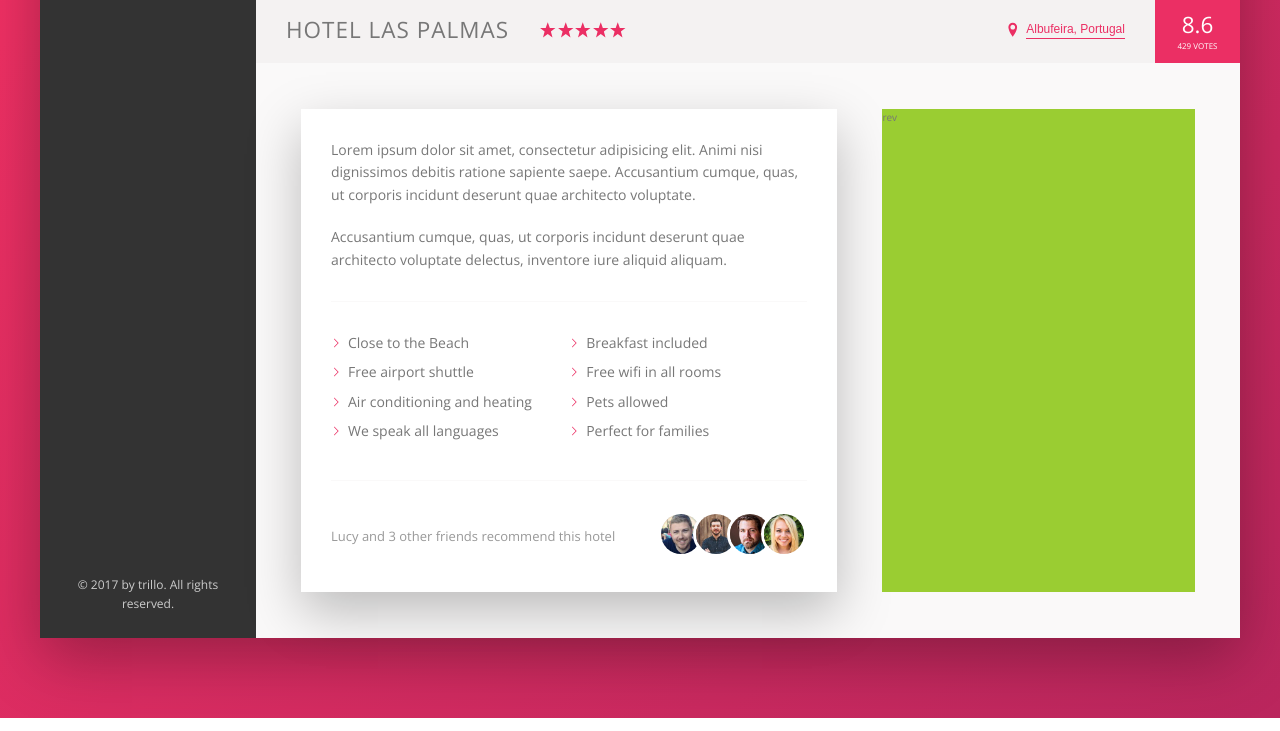
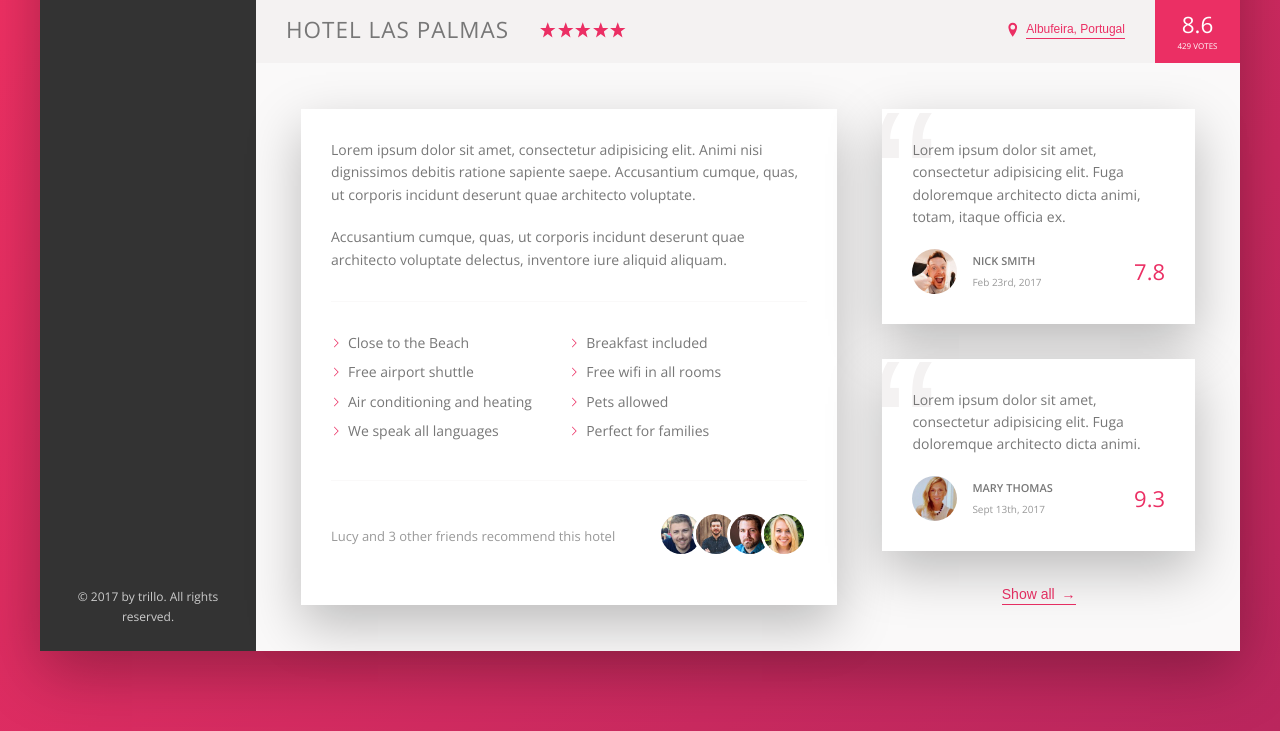
Before and after one commit to mmkrty/Jonas-advance-css-Trillo, a website: page index.html in a window 1280 px wide. Shown: the part 538-1269 px from the top of the page. Drawn offline with nearby package versions, Linux system fonts and the light colour scheme.

Commit message:
complete user reviews section

```diff
--- a/index.html
+++ b/index.html
@@ -180,7 +180,39 @@
                     </div>
 
                     <div class="user-reviews">
-                        rev
+                        <figure class="review">
+                            <blockquote class="review__text">
+                                Lorem ipsum dolor sit amet, consectetur adipisicing elit. Fuga doloremque architecto
+                                dicta animi, totam, itaque officia ex.
+                            </blockquote>
+                            <figcaption class="review__user">
+                                <img src="img/user-1.jpg" alt="User 1" class="review__photo">
+                                <div class="review__user-box">
+                                    <p class="review__user-name">Nick Smith</p>
+                                    <p class="review__user-date">Feb 23rd, 2017</p>
+                                </div>
+                                <div class="review__rating">7.8</div>
+                            </figcaption>
+                        </figure>
+
+                        <figure class="review">
+                            <blockquote class="review__text">
+                                Lorem ipsum dolor sit amet, consectetur adipisicing elit. Fuga doloremque architecto
+                                dicta animi.
+                            </blockquote>
+                            <figcaption class="review__user">
+                                <img src="img/user-2.jpg" alt="User 2" class="review__photo">
+                                <div class="review__user-box">
+                                    <p class="review__user-name">Mary Thomas</p>
+                                    <p class="review__user-date">Sept 13th, 2017</p>
+                                </div>
+                                <div class="review__rating">9.3</div>
+                            </figcaption>
+                        </figure>
+
+                        <button class="btn-inline">Show all <span>&rarr;</span></button>
+
+
                     </div>
                 </div>
             </main>
--- a/sass/_components.scss
+++ b/sass/_components.scss
@@ -276,8 +276,17 @@
   cursor: pointer;
   transition: all 0.2s;
 
+  span {
+    margin-left: 3px;
+    transition: margin-left 0.2s;
+  }
+
   &:hover {
     color: var(--color-grey-dark-2);
+
+    span {
+      margin-left: 8px;
+    }
   }
 
   &:focus {
@@ -376,3 +385,75 @@
     }
   }
 }
+
+///////////////////////////////////
+//reviews
+.review {
+  background-color: #fff;
+  box-shadow: var(--shadow-light);
+  padding: 3rem;
+  margin-bottom: 3.5rem;
+
+  position: relative;
+  overflow: hidden;
+
+  // display: flex;
+  // flex-direction: column;
+  // justify-content: space-between;
+
+  &__text {
+    margin-bottom: 2rem;
+    z-index: 10;
+    position: relative;
+  }
+
+  &__user {
+    display: flex;
+
+    align-items: center;
+  }
+
+  &__photo {
+    height: 4.5rem;
+    width: 4.5rem;
+    border-radius: 50%;
+
+    margin-right: 1.5rem;
+  }
+
+  &__user-box {
+    margin-right: auto;
+  }
+
+  &__user-name {
+    font-size: 1.1rem;
+    font-weight: 700;
+    text-transform: uppercase;
+    margin-bottom: 0.4rem;
+  }
+
+  &__user-date {
+    font-size: 1rem;
+    color: var(--color-grey-dark-3);
+  }
+
+  &__rating {
+    color: var(--color-primary);
+    font-size: 2.2rem;
+    font-weight: 300;
+  }
+
+  &::before {
+    content: "\201C";
+    font-size: 20rem;
+
+    font-family: sans-serif;
+    line-height: 1;
+    color: var(--color-grey-light-2);
+    position: absolute;
+    top: -2.75rem;
+    left: -1rem;
+    display: inline-block;
+    z-index: 1;
+  }
+}
--- a/sass/_layout.scss
+++ b/sass/_layout.scss
@@ -39,6 +39,7 @@
 }
 
 .detail {
+  font-size: 1.4rem;
   display: flex;
   padding: 4.5rem;
   background-color: var(--color-grey-light-1);
@@ -55,6 +56,9 @@
 }
 
 .user-reviews {
-  background-color: yellowgreen;
   flex: 1;
+
+  display: flex;
+  flex-direction: column;
+  align-items: center;
 }
```
Also changed, not shown: css/style.css.
